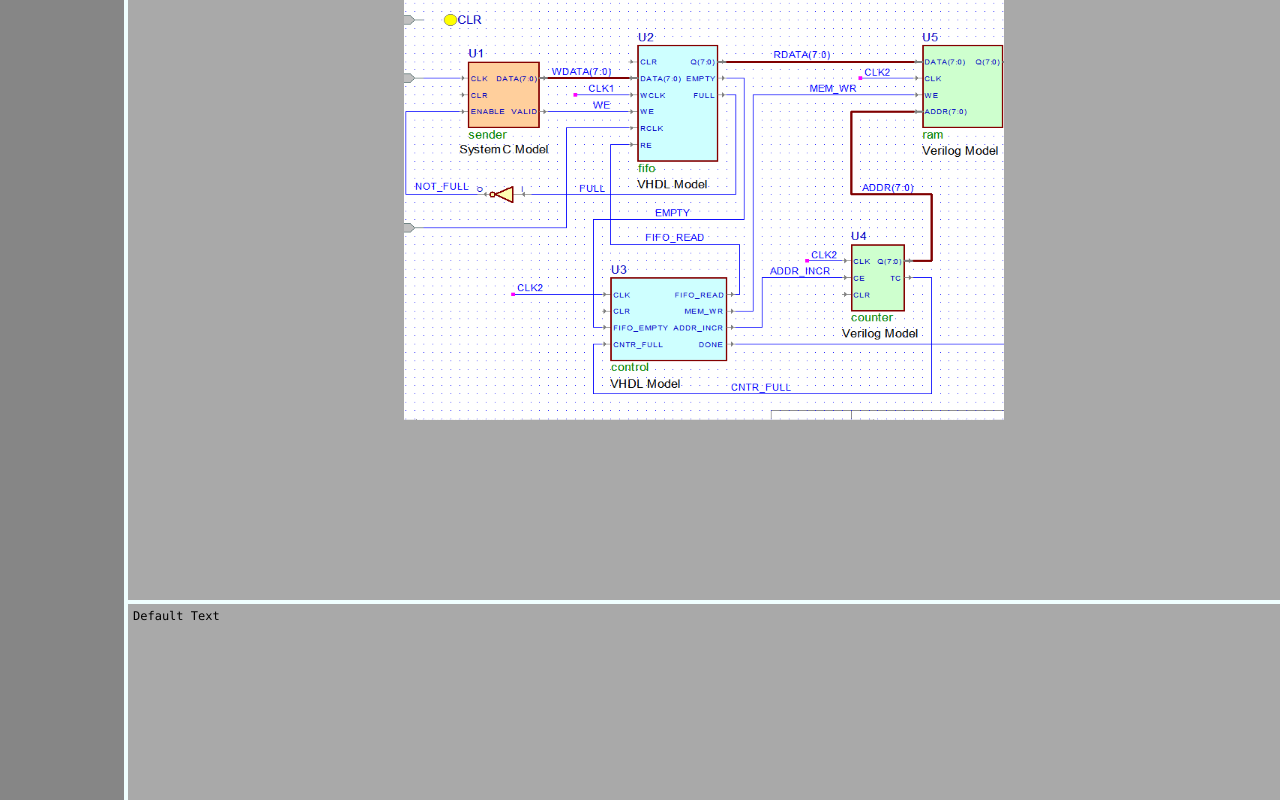
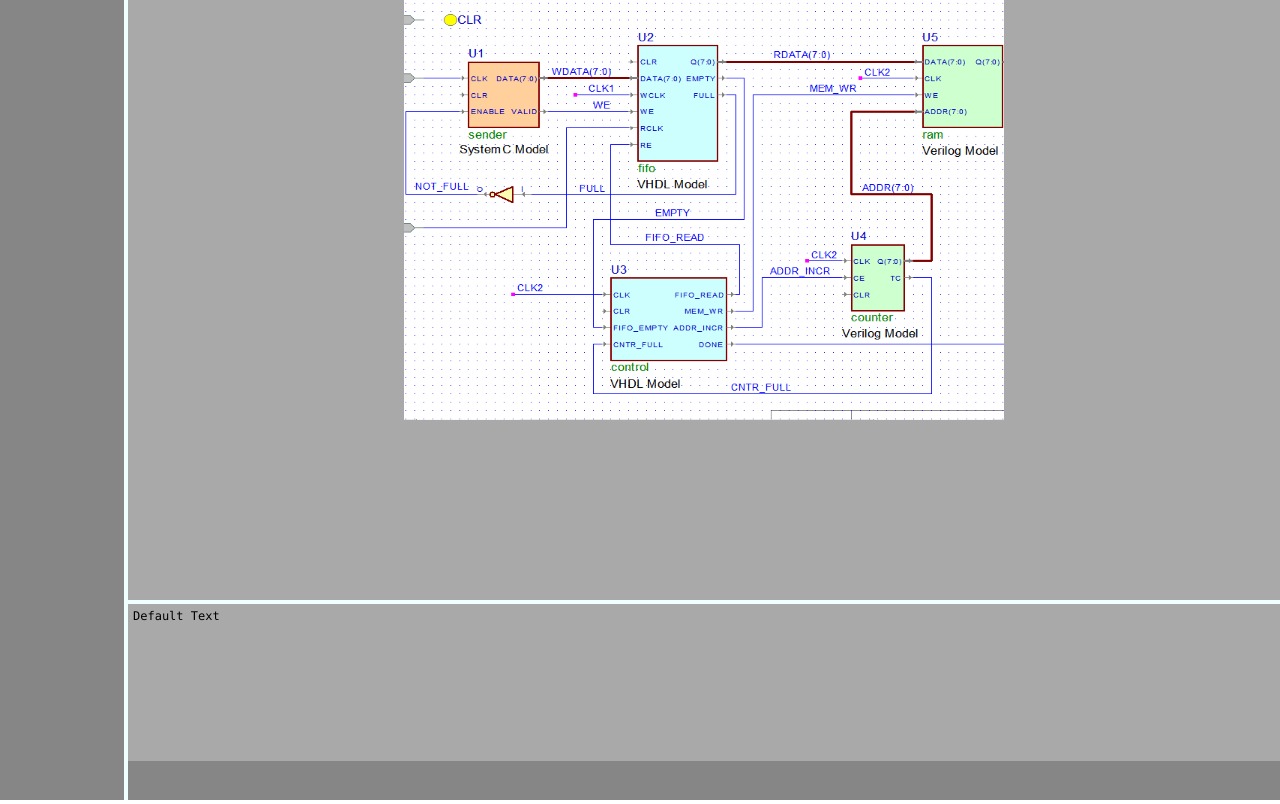
Before and after one commit to diesisfox/ECE496, an Electron app: page my-electron-app/windows/main_window/main_window.html in a window 1280 px wide. Drawn offline with Linux system fonts and the light colour scheme.

Commit message:
added python code input box, functionality not finished yet

```diff
--- a/my-electron-app/windows/main_window/main_window.html
+++ b/my-electron-app/windows/main_window/main_window.html
@@ -24,7 +24,7 @@
             <div class="console-text-wrapper">
                 <p id="console-text" class="console-text">Default Text</p>
             </div>
-            <!--<input type="text" class="console-input" id="lname" name="lname"/>-->
+            <input type="text" class="console-input" id="lname" name="lname"/>
         </div>
     </div>
 
--- a/my-electron-app/windows/main_window/style.css
+++ b/my-electron-app/windows/main_window/style.css
@@ -70,9 +70,7 @@
 
 .console-text-wrapper {
     box-sizing:border-box;
-    display:inline-block;
-    width: 100%;
-    height: 100%;
+    height: 80%;
     padding: 5px;
 
     overflow: auto;
@@ -99,10 +97,11 @@
 }
 
 .console-input {
-    position:absolute;
-    display:block;
-    width:97%;
-    height:10px;
-    bottom: 4px;
-    margin: 0 auto;
+    box-sizing: border-box;
+    height: 20%;
+    padding-left: 5px;
+    font-family: "Lucida Console", Courier, monospace;
+    background-color: var(--dark-menu-background);
+    border: 0;
+    outline: none;
 }
```
